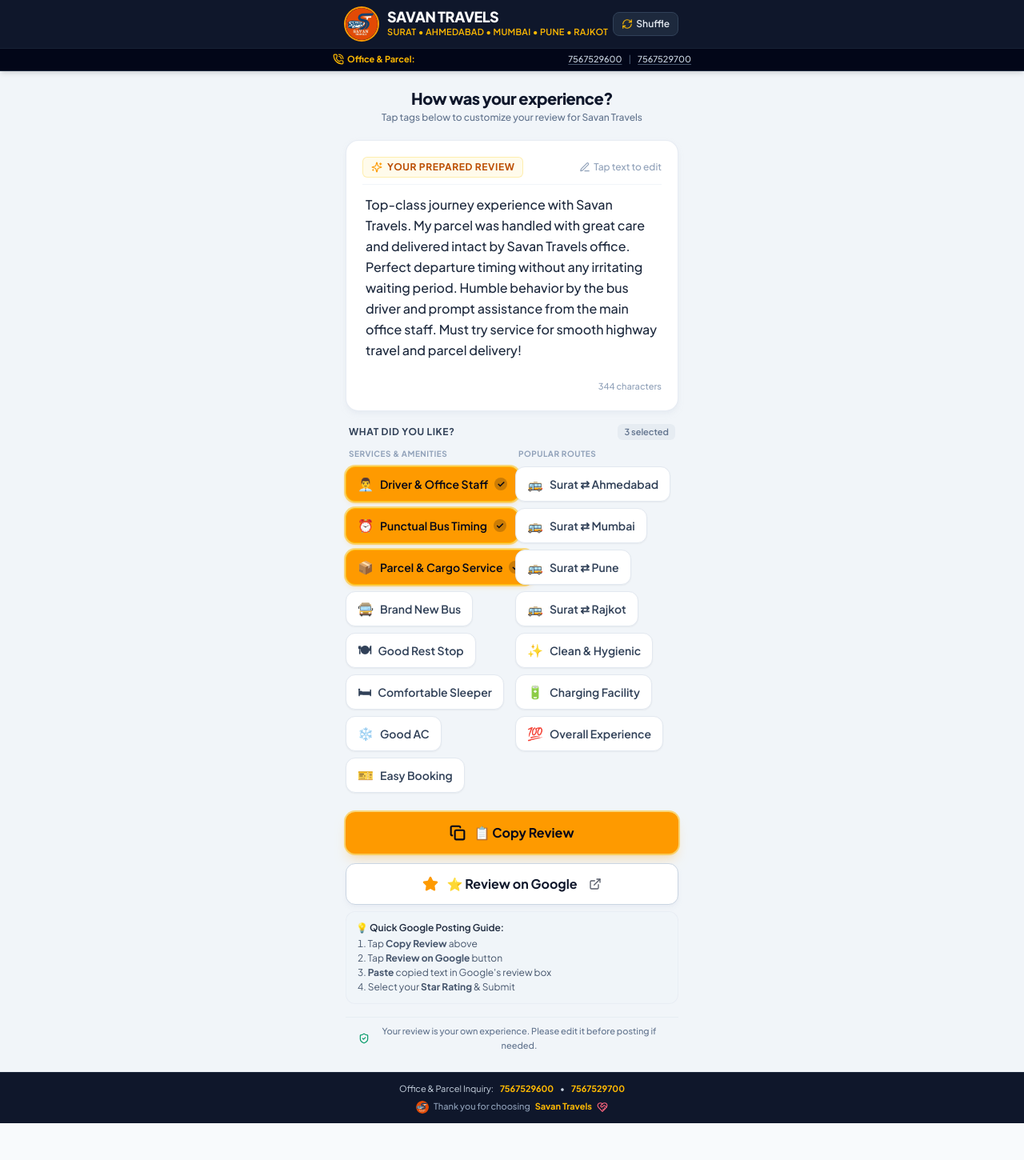
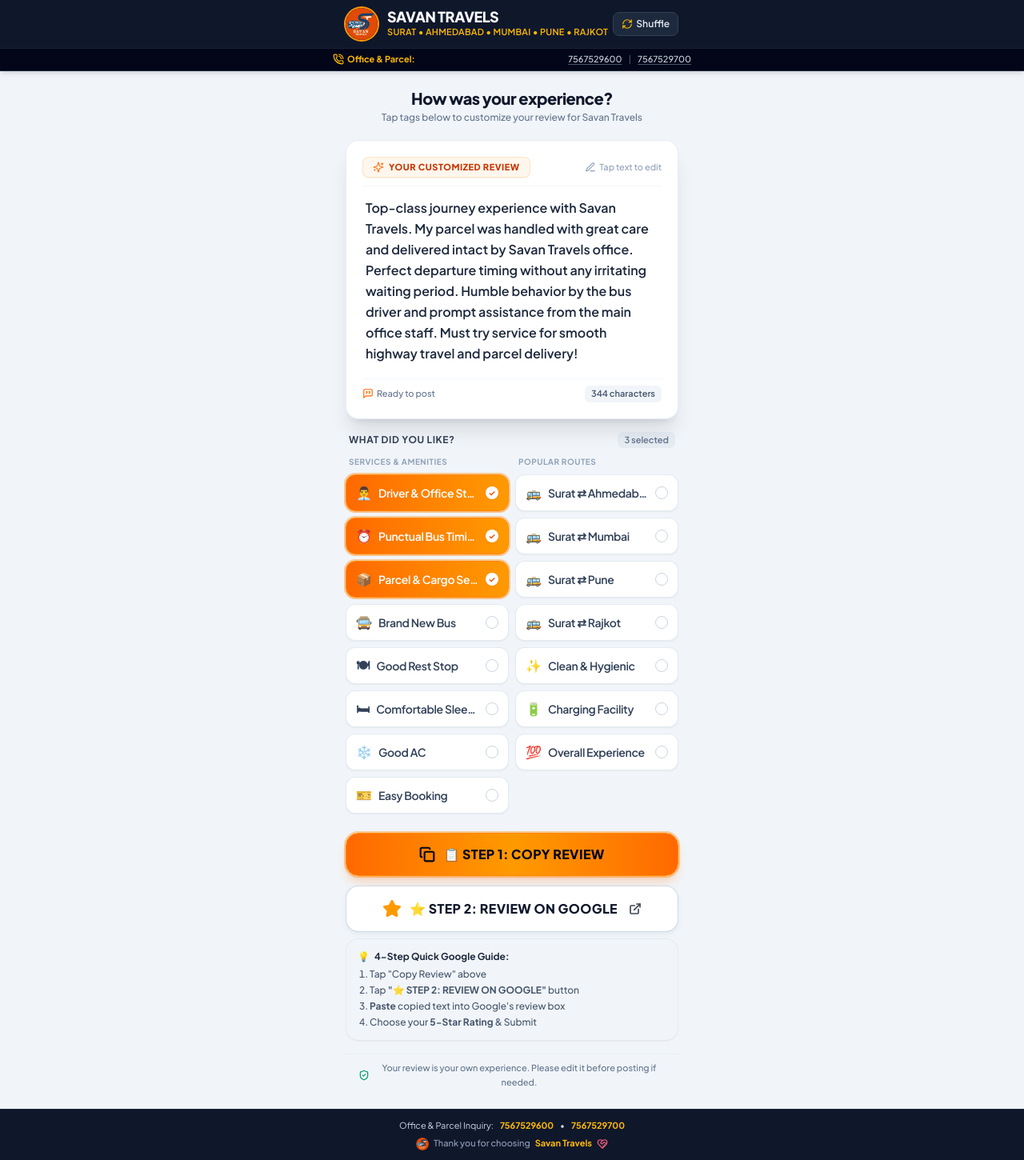
Before and after one commit to visubhai/savan-review, a React (Vite) app: page / in a window 1280 px wide. Shown: the whole page at 80% size. Before the commit the page ends 1404 px from the top, so only its background shows below. Built offline with nearby package versions, Linux system fonts and the light colour scheme; the HTML template or start-up script is replaced by a standard one.

Commit message:
Ultra-modern UI redesign and step-guided post-copy Google review animations

```diff
--- a/src/components/CopyButton.jsx
+++ b/src/components/CopyButton.jsx
@@ -1,5 +1,5 @@
 import React, { useState } from 'react';
-import { Copy, Check, ArrowRight } from 'lucide-react';
+import { Copy, Check, ArrowRight, Sparkles } from 'lucide-react';
 
 export function CopyButton({ textToCopy, onCopySuccess }) {
   const [copied, setCopied] = useState(false);
@@ -42,7 +42,7 @@
       setCopied(true);
       setErrorMsg('');
       if (onCopySuccess) onCopySuccess();
-      setTimeout(() => setCopied(false), 3500);
+      setTimeout(() => setCopied(false), 4500);
     } else {
       setErrorMsg('Copy failed — please select and copy the text manually.');
     }
@@ -53,29 +53,30 @@
       <button
         type="button"
         onClick={handleCopy}
-        className={`w-full min-h-[52px] py-3 px-5 rounded-xl text-base font-bold flex items-center justify-center gap-2.5 transition-all duration-150 cursor-pointer active:scale-[0.98] shadow-lg touch-manipulation ${
+        className={`w-full min-h-[54px] py-3.5 px-5 rounded-2xl text-base font-extrabold flex items-center justify-center gap-2.5 transition-all duration-200 cursor-pointer active:scale-[0.98] shadow-lg touch-manipulation border ${
           copied
-            ? 'bg-emerald-600 text-white shadow-emerald-600/30 ring-2 ring-emerald-500'
-            : 'bg-amber-500 hover:bg-amber-400 active:bg-amber-600 text-slate-950 shadow-amber-500/25 ring-2 ring-amber-400/50'
+            ? 'bg-gradient-to-r from-emerald-600 to-teal-600 text-white border-emerald-500 shadow-emerald-600/30 ring-4 ring-emerald-500/30'
+            : 'bg-gradient-to-r from-orange-500 via-amber-500 to-orange-500 hover:from-orange-400 hover:to-amber-400 text-slate-950 border-orange-400 shadow-orange-500/25 ring-2 ring-orange-400/40'
         }`}
       >
         {copied ? (
           <>
-            <Check className="w-5 h-5 stroke-[2.5]" />
-            <span>✓ Review Copied!</span>
+            <Check className="w-5 h-5 stroke-[3] animate-bounce" />
+            <span className="tracking-wide">✓ STEP 1 DONE: REVIEW COPIED!</span>
           </>
         ) : (
           <>
             <Copy className="w-5 h-5 stroke-[2.5]" />
-            <span>📋 Copy Review</span>
+            <span className="tracking-wide">📋 STEP 1: COPY REVIEW</span>
           </>
         )}
       </button>
 
       {copied && (
-        <div className="flex items-center justify-center gap-1.5 text-xs font-semibold text-emerald-700 bg-emerald-50 py-1.5 px-3 rounded-lg border border-emerald-200/70 animate-fade-in text-center">
-          <span>Now tap <strong>"⭐ Review on Google"</strong> below</span>
-          <ArrowRight className="w-3.5 h-3.5" />
+        <div className="flex items-center justify-center gap-1.5 text-xs font-bold text-emerald-800 bg-emerald-50 py-2 px-3.5 rounded-xl border border-emerald-200/80 shadow-xs animate-fade-in text-center">
+          <Sparkles className="w-4 h-4 text-emerald-600 shrink-0" />
+          <span>Review Copied! Now tap <strong>"⭐ Review on Google"</strong> below</span>
+          <ArrowRight className="w-4 h-4 text-emerald-700 shrink-0 animate-pulse" />
         </div>
       )}
 
--- a/src/components/GoogleReviewButton.jsx
+++ b/src/components/GoogleReviewButton.jsx
@@ -1,39 +1,62 @@
-import React from 'react';
-import { Star, ExternalLink } from 'lucide-react';
+import React, { useEffect, useRef } from 'react';
+import { Star, ExternalLink, ArrowDown, Sparkles } from 'lucide-react';
 
 export const GOOGLE_REVIEW_URL = 'https://search.google.com/local/writereview?placeid=ChIJoZ0ZYgBP4DsRglX2PXFQ7rk';
 
 export function GoogleReviewButton({ isCopied }) {
+  const containerRef = useRef(null);
+
+  // Smooth scroll into view when copied so user immediately sees the final step
+  useEffect(() => {
+    if (isCopied && containerRef.current) {
+      containerRef.current.scrollIntoView({ behavior: 'smooth', block: 'nearest' });
+    }
+  }, [isCopied]);
+
   const handleClick = () => {
     // Open Google Review in new tab / mobile browser handler
     window.open(GOOGLE_REVIEW_URL, '_blank', 'noopener,noreferrer');
   };
 
   return (
-    <div className="w-full flex flex-col gap-2">
+    <div ref={containerRef} className="w-full flex flex-col gap-2 relative">
+      {/* HIGH-VISIBILITY DIRECTIONAL ANNOUNCEMENT BANNER AFTER COPY */}
+      {isCopied && (
+        <div className="w-full bg-gradient-to-r from-orange-500 via-amber-400 to-orange-500 text-slate-950 p-3 rounded-2xl shadow-xl border border-orange-300 font-black text-xs text-center flex items-center justify-center gap-2 pulse-badge">
+          <Sparkles className="w-4 h-4 text-slate-950 shrink-0" />
+          <span className="tracking-wide">STEP 2 FINAL: TAP BELOW TO POST ON GOOGLE</span>
+          <ArrowDown className="w-4 h-4 text-slate-950 bounce-arrow shrink-0 stroke-[3]" />
+        </div>
+      )}
+
       <button
         type="button"
         onClick={handleClick}
-        className={`w-full min-h-[52px] py-3 px-5 rounded-xl text-base font-bold flex items-center justify-center gap-2.5 transition-all duration-150 cursor-pointer active:scale-[0.98] shadow-md touch-manipulation border ${
+        className={`w-full min-h-[58px] py-3.5 px-5 rounded-2xl text-base font-extrabold flex items-center justify-center gap-2.5 transition-all duration-200 cursor-pointer active:scale-[0.98] shadow-md touch-manipulation border ${
           isCopied
-            ? 'bg-slate-900 text-white border-slate-900 shadow-slate-900/25 ring-2 ring-slate-800 animate-bounce-subtle'
-            : 'bg-white hover:bg-slate-50 text-slate-900 border-slate-300 shadow-slate-200/60'
+            ? 'bg-gradient-to-r from-amber-400 via-orange-500 to-amber-400 text-slate-950 border-orange-400 google-glow-active ring-4 ring-orange-400/50 text-lg tracking-wide shadow-orange-500/40'
+            : 'bg-white hover:bg-slate-50 text-slate-900 border-slate-300/90 shadow-slate-200/80 hover:border-slate-400'
         }`}
       >
-        <Star className="w-5 h-5 text-amber-500 fill-amber-500" />
-        <span>⭐ Review on Google</span>
-        <ExternalLink className="w-4 h-4 ml-1 opacity-70" />
+        <Star className={`w-6 h-6 text-amber-500 fill-amber-500 shrink-0 ${isCopied ? 'scale-125 animate-bounce' : ''}`} />
+        <span className="tracking-wide">⭐ STEP 2: REVIEW ON GOOGLE</span>
+        <ExternalLink className="w-4 h-4 ml-1 opacity-80 stroke-[2.5] shrink-0" />
       </button>
 
-      <div className="bg-slate-100/80 p-3 rounded-xl border border-slate-200/60 text-xs text-slate-600 space-y-1">
-        <p className="font-semibold text-slate-800 flex items-center gap-1">
-          💡 Quick Google Posting Guide:
+      <div className="bg-slate-100/90 p-3.5 rounded-2xl border border-slate-200/80 text-xs text-slate-600 space-y-1.5 shadow-2xs">
+        <p className="font-bold text-slate-800 flex items-center gap-1.5">
+          <span>💡</span>
+          <span>4-Step Quick Google Guide:</span>
         </p>
-        <ol className="list-decimal list-inside space-y-0.5 text-slate-600 pl-0.5">
-          <li>Tap <strong>Copy Review</strong> above</li>
-          <li>Tap <strong>Review on Google</strong> button</li>
-          <li><strong>Paste</strong> copied text in Google's review box</li>
-          <li>Select your <strong>Star Rating</strong> & Submit</li>
+        <ol className="list-decimal list-inside space-y-1 text-slate-600 pl-0.5 font-medium">
+          <li className={isCopied ? 'text-emerald-700 font-bold' : ''}>
+            {isCopied ? '✓ Review Copied to Clipboard!' : 'Tap "Copy Review" above'}
+          </li>
+          <li className={isCopied ? 'text-orange-700 font-extrabold underline' : ''}>
+            Tap <strong>"⭐ STEP 2: REVIEW ON GOOGLE"</strong> button
+          </li>
+          <li><strong>Paste</strong> copied text into Google's review box</li>
+          <li>Choose your <strong>5-Star Rating</strong> & Submit</li>
         </ol>
       </div>
     </div>
--- a/src/components/ReviewCard.jsx
+++ b/src/components/ReviewCard.jsx
@@ -1,10 +1,10 @@
 import React, { useRef, useEffect } from 'react';
-import { Edit3, Sparkles } from 'lucide-react';
+import { Edit3, Sparkles, MessageSquareQuote } from 'lucide-react';
 
-export function ReviewCard({ reviewText, onChangeText, isAutoGenerated }) {
+export function ReviewCard({ reviewText, onChangeText }) {
   const textareaRef = useRef(null);
 
-  // Auto-adjust textarea height to fit content smoothly without scrollbars
+  // Auto-adjust height smoothly based on content
   useEffect(() => {
     if (textareaRef.current) {
       textareaRef.current.style.height = 'auto';
@@ -13,30 +13,41 @@
   }, [reviewText]);
 
   return (
-    <div className="relative rounded-2xl bg-white p-4 sm:p-5 border border-slate-200/80 shadow-md shadow-slate-200/50 transition-all duration-200 focus-within:border-amber-400 focus-within:ring-2 focus-within:ring-amber-400/30">
-      <div className="flex items-center justify-between pb-2 mb-2 border-b border-slate-100">
-        <div className="flex items-center gap-1.5 text-xs font-bold uppercase tracking-wider text-amber-700 bg-amber-50 px-2.5 py-1 rounded-md border border-amber-200/60">
-          <Sparkles className="w-3.5 h-3.5 text-amber-500" />
-          <span>Your Prepared Review</span>
+    <div className="relative rounded-2xl glass-card p-4 sm:p-5 border border-slate-200 shadow-xl shadow-slate-900/10 transition-all duration-200 focus-within:border-orange-400 focus-within:ring-2 focus-within:ring-orange-400/30">
+
+      {/* Card Header Tag */}
+      <div className="flex items-center justify-between pb-2.5 mb-2.5 border-b border-slate-100">
+        <div className="flex items-center gap-1.5 text-[11px] font-extrabold uppercase tracking-wider text-orange-700 bg-orange-50 px-3 py-1 rounded-lg border border-orange-200/60 shadow-2xs">
+          <Sparkles className="w-3.5 h-3.5 text-orange-500 animate-pulse" />
+          <span>Your Customized Review</span>
         </div>
-        <div className="flex items-center gap-1 text-xs text-slate-400 font-medium">
+
+        <div className="flex items-center gap-1 text-[11px] text-slate-400 font-medium">
           <Edit3 className="w-3.5 h-3.5 text-slate-400" />
           <span>Tap text to edit</span>
         </div>
       </div>
 
+      {/* Textarea Input */}
+      <div className="relative">
         <textarea
           ref={textareaRef}
           value={reviewText}
           onChange={(e) => onChangeText(e.target.value)}
-        placeholder="Select options below to build your review or type here..."
-        className="w-full text-slate-800 text-base leading-relaxed font-medium bg-transparent border-0 focus:ring-0 focus:outline-none resize-none p-1 placeholder:text-slate-400"
+          placeholder="Select tags below to build your review or type here..."
+          className="w-full text-slate-800 text-base leading-relaxed font-semibold bg-transparent border-0 focus:ring-0 focus:outline-none resize-none p-1 placeholder:text-slate-400"
           aria-label="Editable review text"
           rows={4}
         />
+      </div>
 
-      <div className="mt-2 text-right">
-        <span className="text-[11px] font-medium text-slate-400">
+      {/* Card Footer Meta */}
+      <div className="mt-2 pt-2 border-t border-slate-100/80 flex items-center justify-between text-[11px] font-medium text-slate-400">
+        <span className="flex items-center gap-1 text-slate-500">
+          <MessageSquareQuote className="w-3.5 h-3.5 text-orange-500" />
+          Ready to post
+        </span>
+        <span className="bg-slate-100 px-2 py-0.5 rounded-md font-semibold text-slate-600">
           {reviewText.length} characters
         </span>
       </div>
--- a/src/components/ReviewOption.jsx
+++ b/src/components/ReviewOption.jsx
@@ -8,21 +8,28 @@
       aria-checked={isSelected}
       aria-pressed={isSelected}
       onClick={() => onToggle(option.id)}
-      className={`chip-transition min-h-[44px] px-3.5 py-2.5 rounded-xl text-sm font-semibold flex items-center gap-2 select-none border text-left cursor-pointer active:scale-95 touch-manipulation ${
+      className={`chip-transition min-h-[46px] w-full px-3 py-2.5 rounded-xl text-xs sm:text-sm font-semibold flex items-center justify-between gap-2 select-none border text-left cursor-pointer active:scale-95 touch-manipulation shadow-xs ${
         isSelected
-          ? 'bg-amber-500 text-slate-950 border-amber-400 shadow-md shadow-amber-500/20 font-bold ring-2 ring-amber-400/50'
-          : 'bg-white text-slate-700 border-slate-200 hover:border-slate-300 hover:bg-slate-50 active:bg-slate-100 shadow-xs'
+          ? 'bg-gradient-to-r from-orange-500 to-amber-500 text-white border-orange-400 shadow-md shadow-orange-500/25 ring-2 ring-orange-400/40 font-bold'
+          : 'bg-white text-slate-700 border-slate-200/90 hover:border-slate-300 hover:bg-slate-50/90 active:bg-slate-100'
       }`}
     >
-      <span className="text-base leading-none" aria-hidden="true">
-        {option.icon}
-      </span>
-      <span className="truncate">{option.label}</span>
-      {isSelected && (
-        <span className="ml-auto flex h-4 w-4 items-center justify-center rounded-full bg-slate-950/20 text-slate-950 text-xs">
-          ✓
+      <div className="flex items-center gap-2 min-w-0">
+        <span className="text-base leading-none shrink-0" aria-hidden="true">
+          {option.icon}
         </span>
-      )}
+        <span className="truncate font-semibold tracking-tight">{option.label}</span>
+      </div>
+
+      <div
+        className={`w-4 h-4 rounded-full flex items-center justify-center shrink-0 text-[10px] font-bold transition-all ${
+          isSelected
+            ? 'bg-white text-orange-600 shadow-xs'
+            : 'border border-slate-300 text-transparent'
+        }`}
+      >
+        ✓
+      </div>
     </button>
   );
 }
--- a/src/index.css
+++ b/src/index.css
@@ -2,38 +2,85 @@
 
 @theme {
   --font-sans: 'Plus Jakarta Sans', system-ui, -apple-system, BlinkMacSystemFont, 'Segoe UI', Roboto, sans-serif;
-  --color-brand-50: #eff6ff;
-  --color-brand-100: #dbeafe;
-  --color-brand-500: #3b82f6;
-  --color-brand-600: #2563eb;
-  --color-brand-700: #1d4ed8;
-  --color-brand-800: #1e40af;
-  --color-brand-900: #1e3a8a;
-  --color-brand-950: #172554;
+  --color-savan-orange: #f97316;
+  --color-savan-darkorange: #ea580c;
+  --color-savan-navy: #0f172a;
+  --color-savan-blue: #1e3a8a;
 }
 
 body {
   font-family: var(--font-sans);
   -webkit-tap-highlight-color: transparent;
+  background-color: #0f172a;
 }
 
-/* Custom micro-animations & smooth transitions */
-.chip-transition {
-  transition: all 0.15s cubic-bezier(0.4, 0, 0.2, 1);
+/* Glassmorphism & Modern Utility Classes */
+.glass-card {
+  background: rgba(255, 255, 255, 0.95);
+  backdrop-filter: blur(12px);
+  -webkit-backdrop-filter: blur(12px);
+  border: 1px solid rgba(226, 232, 240, 0.8);
 }
 
-.copy-pulse {
-  animation: pulse-ring 1.5s infinite;
+.chip-transition {
+  transition: all 0.18s cubic-bezier(0.4, 0, 0.2, 1);
 }
 
-@keyframes pulse-ring {
+/* Glowing Pulsing Ring on Google Button after Copy */
+.google-glow-active {
+  animation: google-pulse-glow 1.2s infinite alternate ease-in-out;
+}
+
+@keyframes google-pulse-glow {
   0% {
-    box-shadow: 0 0 0 0 rgba(245, 158, 11, 0.4);
-  }
-  70% {
-    box-shadow: 0 0 0 10px rgba(245, 158, 11, 0);
+    box-shadow: 0 0 0 0 rgba(249, 115, 22, 0.8), 0 4px 20px 0 rgba(249, 115, 22, 0.4);
+    transform: scale(1);
   }
   100% {
-    box-shadow: 0 0 0 0 rgba(245, 158, 11, 0);
+    box-shadow: 0 0 0 16px rgba(249, 115, 22, 0), 0 10px 30px 0 rgba(249, 115, 22, 0.6);
+    transform: scale(1.02);
   }
 }
+
+.bounce-arrow {
+  animation: bounce-down 0.8s infinite alternate ease-in-out;
+}
+
+@keyframes bounce-down {
+  0% {
+    transform: translateY(0);
+  }
+  100% {
+    transform: translateY(4px);
+  }
+}
+
+.pulse-badge {
+  animation: badge-pulse 1s infinite alternate ease-in-out;
+}
+
+@keyframes badge-pulse {
+  0% {
+    opacity: 0.92;
+    transform: scale(0.99);
+  }
+  100% {
+    opacity: 1;
+    transform: scale(1.02);
+  }
+}
+
+.shimmer-text {
+  background: linear-gradient(90deg, #f97316 0%, #fbbf24 50%, #f97316 100%);
+  background-size: 200% auto;
+  color: transparent;
+  -webkit-background-clip: text;
+  background-clip: text;
+  animation: shine 3s linear infinite;
+}
+
+@keyframes shine {
+  to {
+    background-position: 200% center;
+  }
+}
```
Lines whose indentation alone changed are shown as unchanged.
